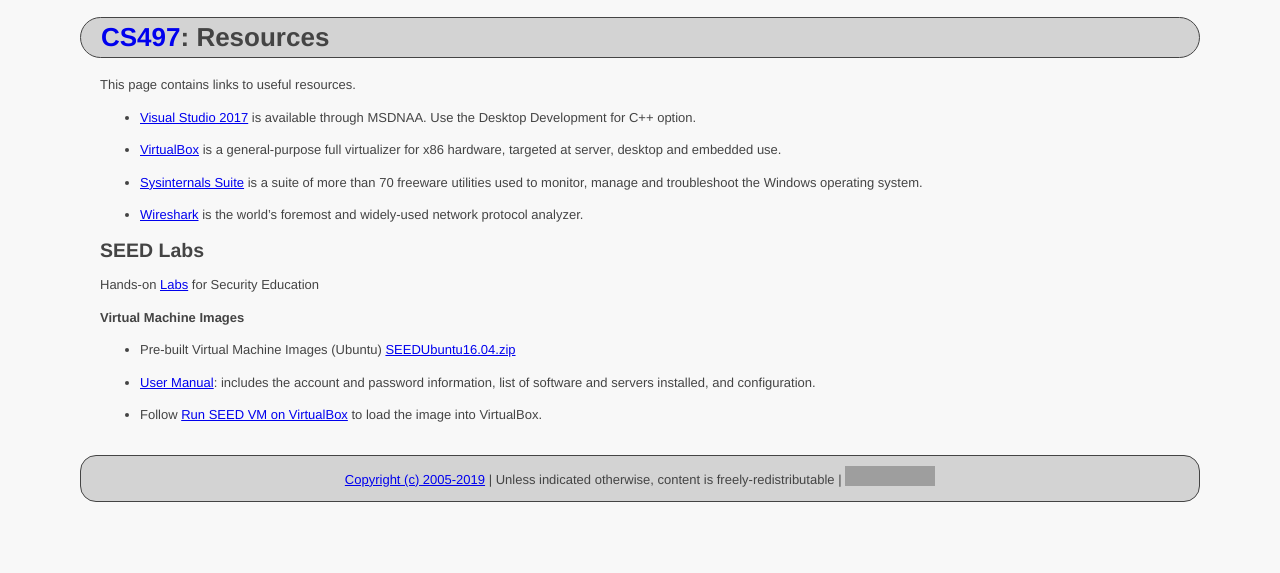
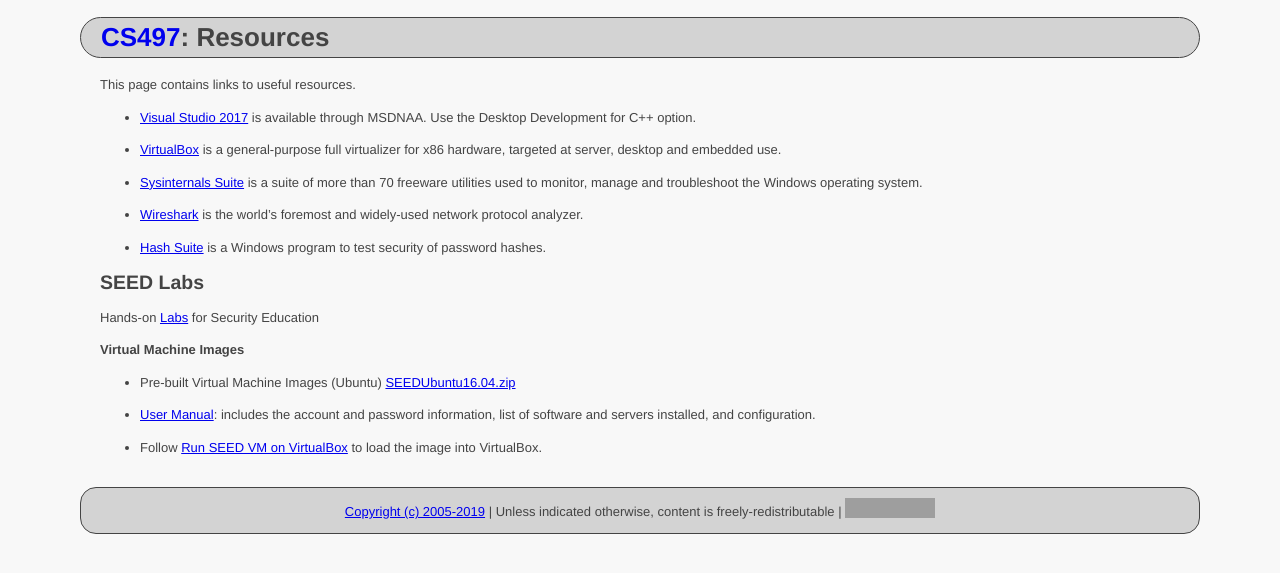
Before and after one commit to ycpcs/cs497-spring2019, a Jekyll site: the page built from resources/index.md, in a window 1280 px wide. Shown: the top 573 px of the page. Built offline with Jekyll 4.4.1, drawn with Linux system fonts in a browser that asks for light colours; grey boxes are pictures that could not be loaded.

Commit message:
Update index.md

```diff
--- a/resources/index.md
+++ b/resources/index.md
@@ -14,6 +14,8 @@ This page contains links to useful resources.
 
 - [Wireshark](https://www.wireshark.org/#download) is the world’s foremost and widely-used network protocol analyzer.
 
+- [Hash Suite](https://hashsuite.openwall.net/) is a Windows program to test security of password hashes.
+
 SEED Labs
 ----------------------------------
 Hands-on [Labs](http://www.cis.syr.edu/~wedu/seed/Labs_16.04/) for Security Education
```
